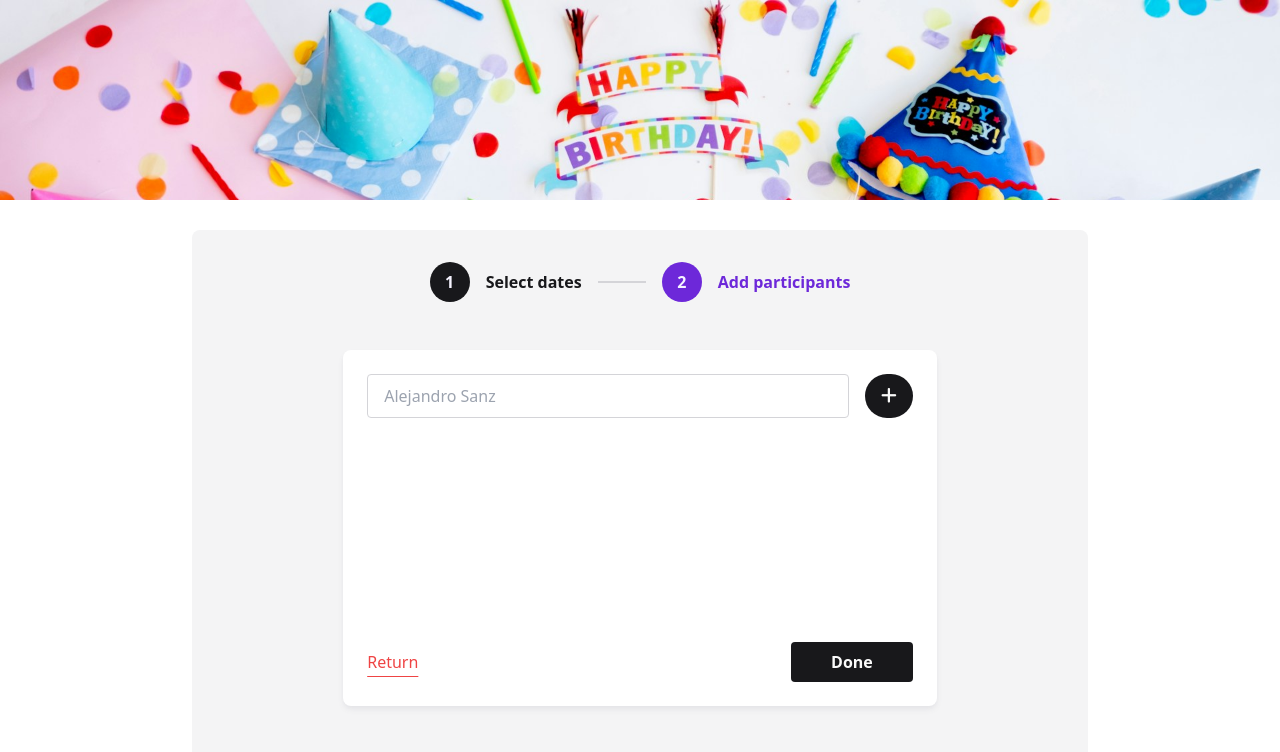
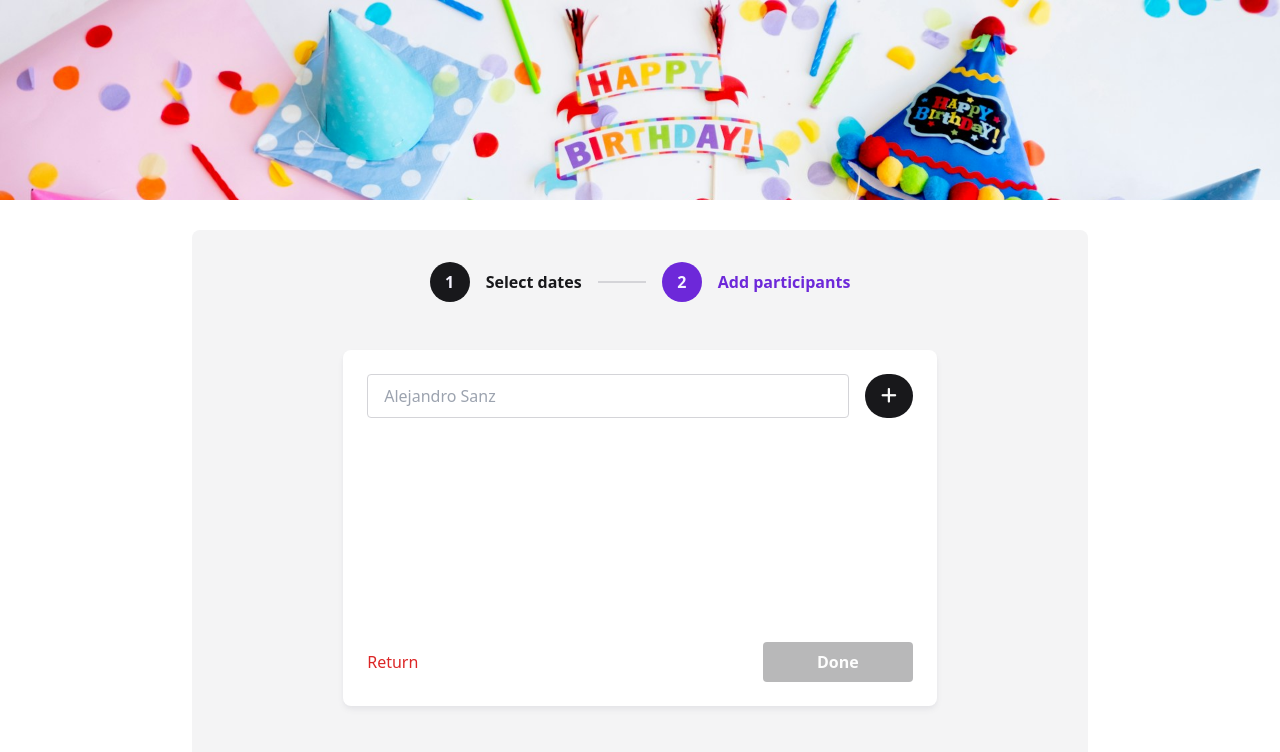
Before and after one commit to MMadlos/cronos-app, a React (Vite) app: page / in a window 1280 px wide. Shown: the top 752 px of the page. Built offline with nearby package versions, Linux system fonts and the light colour scheme.

Commit message:
Add same button styles

```diff
--- a/src/components/Calendar/DatePicker.jsx
+++ b/src/components/Calendar/DatePicker.jsx
@@ -184,7 +184,7 @@ export default function DatePicker({ onClick }) {
 					Reset dates
 				</button>
 				<button
-					className="rounded-lg bg-zinc-900 px-6 py-2 font-semibold text-zinc-50 hover:opacity-50 disabled:opacity-30"
+					className="min-w-[150px] rounded bg-zinc-900 px-6 py-2 font-semibold text-zinc-50 hover:opacity-50 disabled:opacity-30"
 					onClick={onClick}
 					disabled={selectedDates.length === 0}
 				>
--- a/src/components/UserList/UserList.jsx
+++ b/src/components/UserList/UserList.jsx
@@ -75,14 +75,15 @@ export default function UserList({ onClickNext, onClickReturn }) {
 			</div>
 			<div className="flex flex-row items-center justify-between">
 				<button
-					className="font-medium text-red-500 underline underline-offset-8 hover:opacity-50"
+					className="font-medium text-red-600 hover:underline-offset-4 hover:opacity-50 "
 					onClick={onClickReturn}
 				>
 					Return
 				</button>
 				<button
-					className="rounded bg-zinc-900 px-10 py-2 font-semibold text-zinc-50 hover:opacity-80"
+					className="min-w-[150px] rounded bg-zinc-900 px-10 py-2 font-semibold text-zinc-50 hover:opacity-50 disabled:opacity-30"
 					onClick={onClickNext}
+					disabled={participants.length === 0}
 				>
 					Done
 				</button>
```
